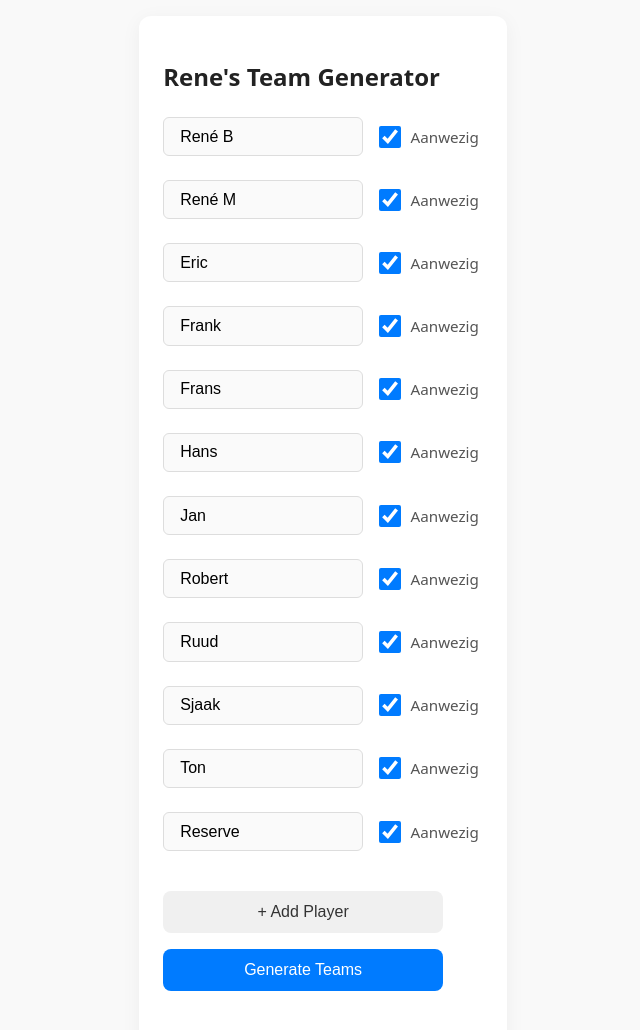
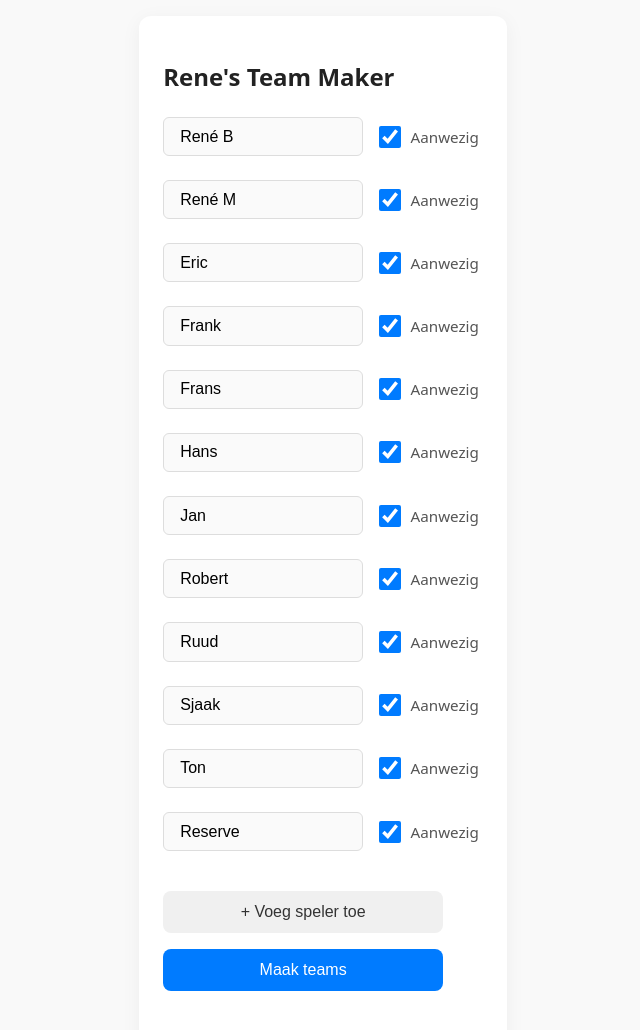
Before and after one commit to HeyImJoella/ReneTennis, a plain HTML site: page index.html in a window 1280 px wide. Shown: the whole page, without its empty margins (317-957 px from the left). Drawn offline with Linux system fonts and the light colour scheme.

Commit message:
aanpassingen

```diff
--- a/index.html
+++ b/index.html
@@ -9,10 +9,10 @@
 </head>
 <body>
 <div class="container">
-  <h2>Rene's Team Generator</h2>
+  <h2>Rene's Team Maker</h2>
   <div id="players"></div>
-  <button class="secondary" onclick="addPlayer()">+ Add Player</button>
-  <button class="primary" onclick="generateTeams()">Generate Teams</button>
+  <button class="secondary" onclick="addPlayer()">+ Voeg speler toe</button>
+  <button class="primary" onclick="generateTeams()">Maak teams</button>
   <div id="teams"></div>
 </div>
   <script src="script.js"></script>
```
